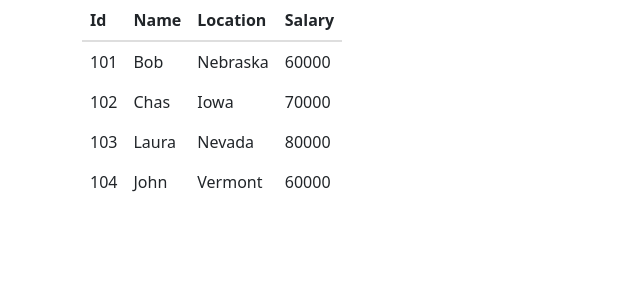
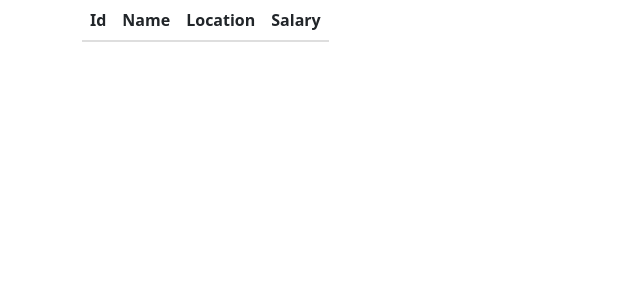
Before and after one commit to decareano/react-tutorial, a React (Create React App) app: page / in a window 1280 px wide. Shown: the top 300 px of the page, without its empty margins (0-640 px from the left). Built offline with nearby package versions, Linux system fonts and the light colour scheme.

Commit message:
sync with VDOM only

```diff
--- a/src/App.js
+++ b/src/App.js
@@ -38,6 +38,8 @@ function App() {
 
   return (
     <div className="container">
+      {/* // props name is employeeData....can be whatever you want. the expression is the data contained in the employees array
+      and it needs to be passed to the other side (employees.js*/}
       <Employees employeeData={employees}/>
 
     </div>
--- a/src/employees.js
+++ b/src/employees.js
@@ -15,21 +15,22 @@ const EmpHeader = () => {
   }
 
   const EmpBody = (props) => {
-    const list = props.employeeData.map((row, index) => {
-        return (
 
-            <tr key={index}>
-                <td>{row.id}</td>
-                <td>{row.name}</td>
-                <td>{row.location}</td>
-                <td>{row.salary}</td>
-            </tr>
+    // const list = props.employeeData.map((emp) => {
+    //     return (
 
-        )
-    })
+    //         <tr key={emp.Id} data={emp}>
+    //             {/* <td>{row.id}</td>
+    //             <td>{row.name}</td>
+    //             <td>{row.location}</td>
+    //             <td>{row.salary}</td> */}
+    //         </tr>
+
+    //     )
+    // })
 
     return (
-        <tbody>{list}</tbody>
+        <tbody></tbody>
     )
 
 
@@ -37,12 +38,11 @@ const EmpHeader = () => {
 
 
 const Employees = (props) => {
-
+        // // passing the props from app.js.
+        // props name is employeeData so it's assigned to props
         const {employeeData} = props
-
-    //const {employeeData} = props
-
     return (
+        // if I put a div it works as well
         <employee>
             <EmpHeader />
             <EmpBody employeeData={employeeData} />
```
